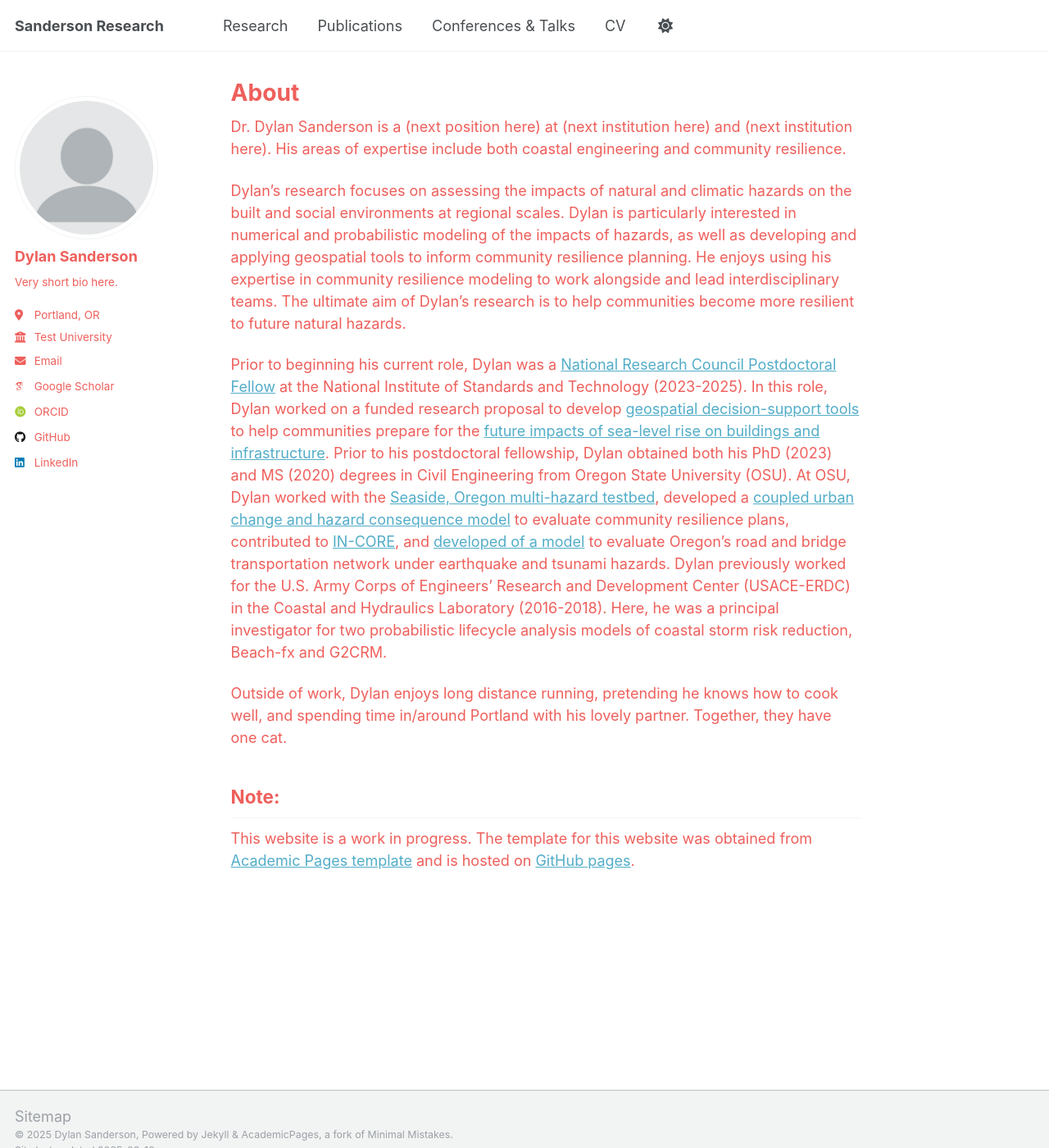
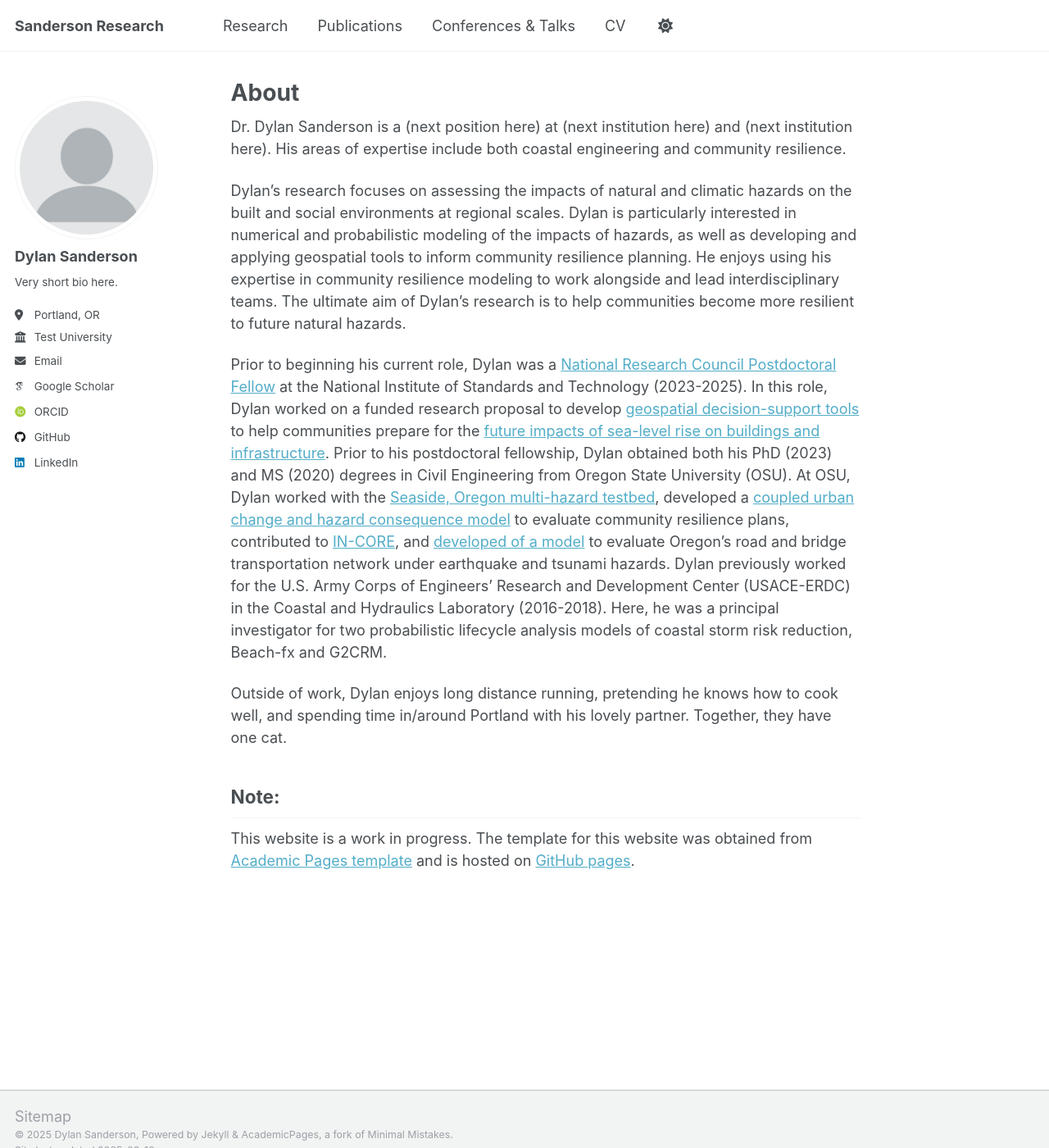
Before and after one commit to 22dylan/22dylan.github.io, a Jekyll site: the page built from _pages/about.md, in a window 1280 px wide and 1400 px high. Shown: the whole window at 82% size. Built offline with Jekyll 4.4.1, drawn with Linux system fonts in a browser that asks for light colours; some web fonts are replaced; a script that is not in the unit is left out.

Commit message:
revert text color from test;

```diff
--- a/_sass/theme/_default.scss
+++ b/_sass/theme/_default.scss
@@ -8,7 +8,6 @@ $dark-gray                  : mix(#000, $gray, 40%);
 $darker-gray                : mix(#000, $gray, 60%);
 $light-gray                 : #9ba1a6;
 $lighter-gray               : mix(#fff, $gray, 90%);
-$red                        : #ee5f5b;
 
 /* Color codes used for the site */
 $danger-color               : #ee5f5b;
@@ -42,7 +41,7 @@ $sidebar-screen-min-width   : 1024px;
     --global-link-color-visited         : mix(#fff, #2f7f93, 25%);
     --global-masthead-link-color        : #{$dark-gray};
     --global-masthead-link-color-hover  : mix(#000, #{$gray}, 25%);
-    --global-text-color                 : #{$red};
+    --global-text-color                 : #{$dark-gray};
     --global-text-color-light           : #{$light-gray};
     --global-thead-color                : #{$lighter-gray};
 }
```
